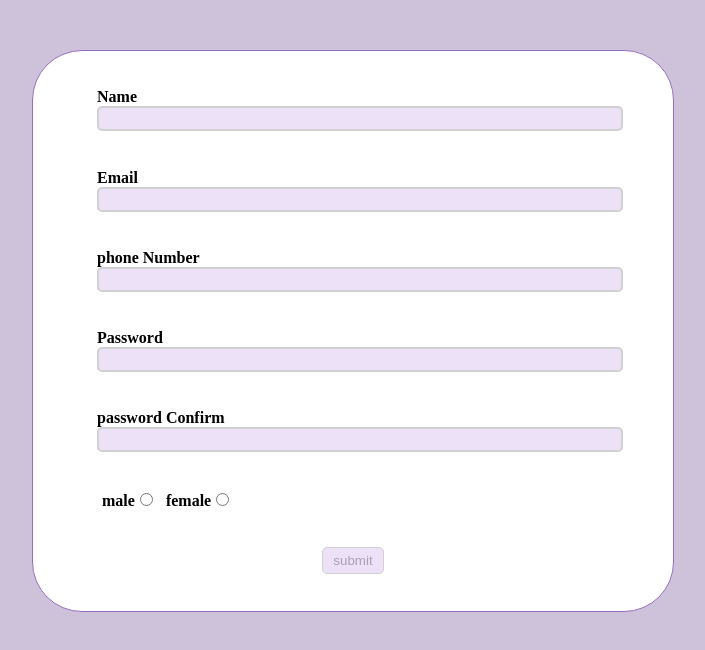
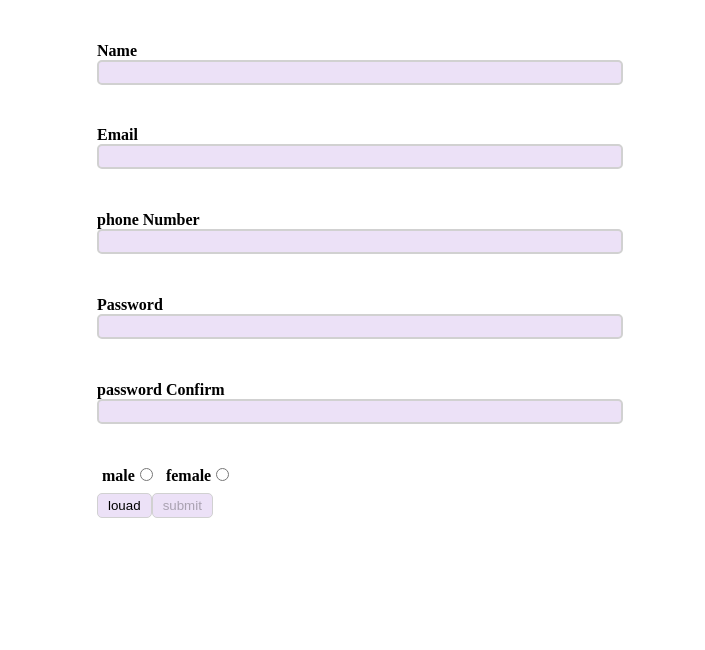
Before and after one commit to ZahraNejati79/form-validation, a React (Create React App) app: page / in a window 1280 px wide. Shown: the top 650 px of the page, without its empty margins (287-992 px from the left). Built offline with nearby package versions, Linux system fonts and the light colour scheme.

Commit message:
load saveData

```diff
--- a/src/App.css
+++ b/src/App.css
@@ -7,9 +7,7 @@
 }
 .container {
   background-color: rgb(255, 255, 255);
-  margin-top: 50px;
-  border: 1px solid rgb(151, 110, 189);
-  border-radius: 50px;
+
   width: 50vw;
   height: 70vh;
 }
@@ -46,8 +44,9 @@ input[type="email"] {
   background-color: rgb(236, 225, 247);
   border: 1px solid rgb(209, 209, 209);
   border-radius: 5px;
-  padding: 5px 10px;
+  padding: 4px 10px;
   cursor: pointer;
+  margin-top: 8px;
 }
 button:focus {
   background-color: rgb(174, 126, 219);
--- a/src/components/SingUpForm.jsx
+++ b/src/components/SingUpForm.jsx
@@ -1,7 +1,9 @@
 import { useFormik } from "formik";
+import { useState } from "react";
 import * as Yup from "yup";
 
 const SingUpForm = () => {
+  const [formValues, setFormValues] = useState(null);
   //   const [inputform, setInputForm] = useState({
   //     name: "",
   //     email: "",
@@ -41,17 +43,30 @@ const SingUpForm = () => {
       .oneOf([Yup.ref("password"), null], "Passwords must match"),
   });
 
+  const saveData = {
+    name: "Zahra",
+    email: "nejati@gmail.com",
+    phoneNumber: "09333236598",
+    password: "123",
+    passwordConfirm: "123",
+    gender: "1",
+  };
+  const initialValues = {
+    name: "",
+    email: "",
+    phoneNumber: "",
+    password: "",
+    passwordConfirm: "",
+    gender: "",
+  };
+
   const formik = useFormik({
-    initialValues: {
-      name: "",
-      email: "",
-      phoneNumber: "",
-      password: "",
-    },
+    initialValues: formValues || initialValues,
     onSubmit: (values) => console.log(values),
     // validate,
     validationSchema,
     validateOnMount: true,
+    enableReinitialize: true,
   });
   // const submitHandler = (e) => {
   //   e.preventDefault();
@@ -164,11 +179,13 @@ const SingUpForm = () => {
               />
             </div>
           </div>
+          <div>
+            <button onClick={() => setFormValues(saveData)}>louad</button>
+            <button type="submit" disabled={!formik.isValid}>
+              submit
+            </button>
+          </div>
         </div>
-
-        <button type="submit" disabled={!formik.isValid}>
-          submit
-        </button>
       </form>
     </div>
   );
--- a/src/index.css
+++ b/src/index.css
@@ -1,5 +1,4 @@
 body {
-  background-color: rgb(206, 193, 218);
   margin: 0;
   padding: 0;
   box-sizing: border-box;
```
